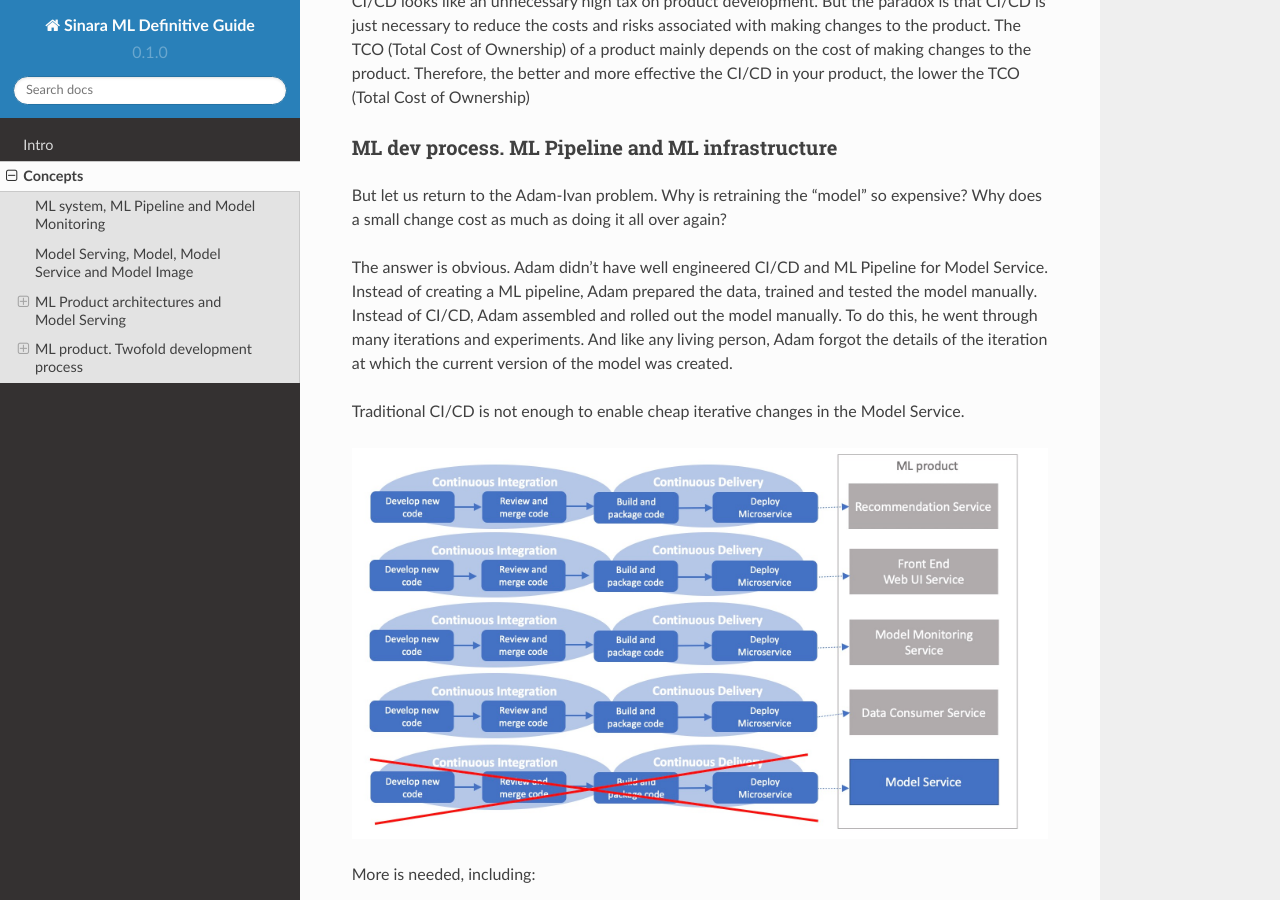
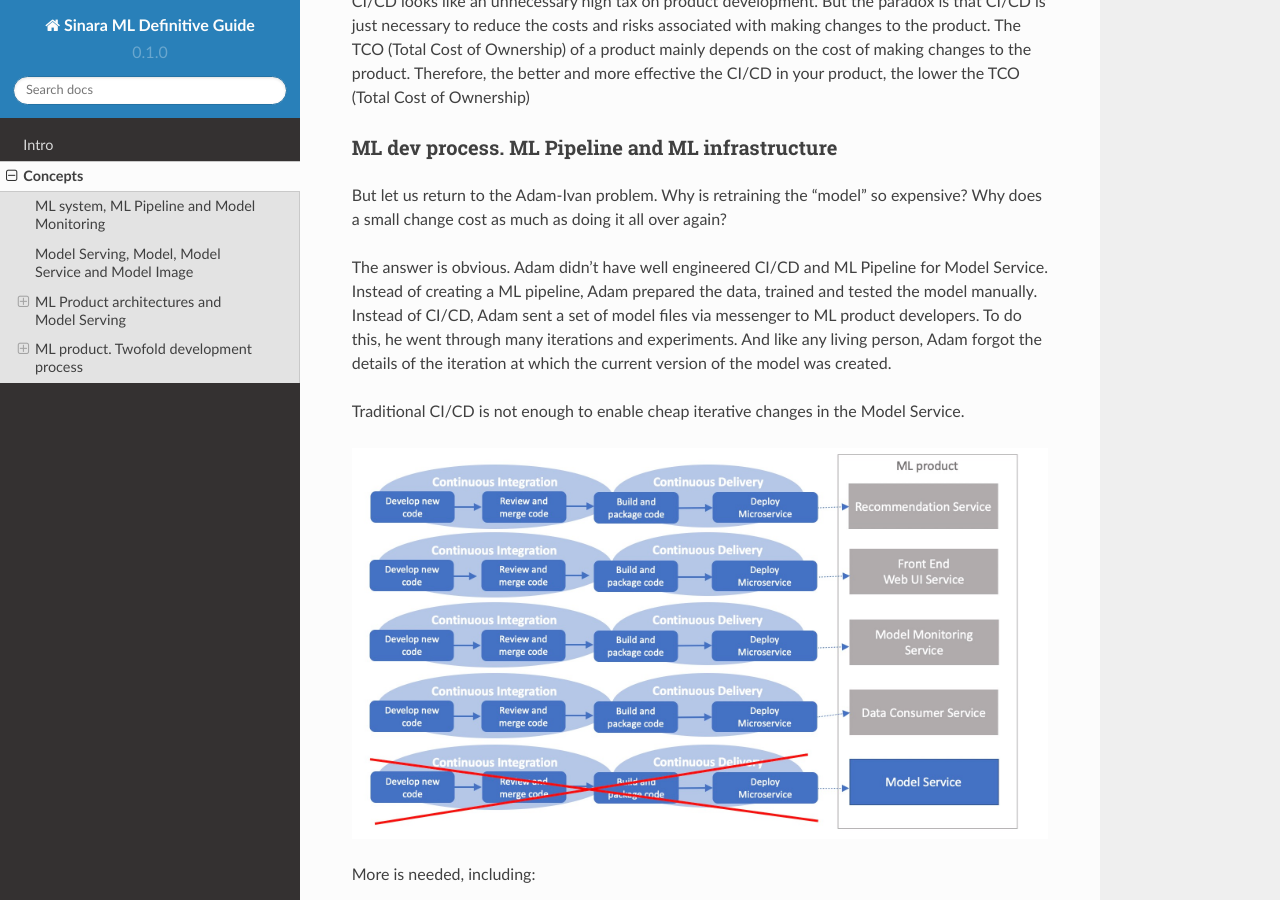
Before and after one commit to 4-DS/SinaraML-Def-Guide, a Sphinx documentation site: the page built from docs/source/concepts.rst, in a window 1280 px wide and 900 px high, scrolled down 5451 px. Built offline with Sphinx 7.4.7 and the Read the Docs theme 2.0.0, drawn with Linux system fonts in a browser that asks for light colours.

Commit message:
Update concepts.rst

```diff
--- a/docs/source/concepts.rst
+++ b/docs/source/concepts.rst
@@ -110,7 +110,7 @@ ML dev process. ML Pipeline and ML infrastructure
 
 But let us return to the Adam-Ivan problem. Why is retraining the "model" so expensive? Why does a small change cost as much as doing it all over again?
 
-The answer is obvious. Adam didn't have well engineered CI/CD and ML Pipeline for Model Service.  Instead of creating a ML pipeline, Adam prepared the data, trained and tested the model manually. Instead of CI/CD, Adam assembled and rolled out the model manually. To do this, he went through many iterations and experiments. And like any living person, Adam forgot the details of the iteration at which the current version of the model was created.
+The answer is obvious. Adam didn't have well engineered CI/CD and ML Pipeline for Model Service.  Instead of creating a ML pipeline, Adam prepared the data, trained and tested the model manually. Instead of CI/CD, Adam sent a set of model files via messenger to ML product developers. To do this, he went through many iterations and experiments. And like any living person, Adam forgot the details of the iteration at which the current version of the model was created.
 
 Traditional CI/CD is not enough to enable cheap iterative changes in the Model Service.
 
```
